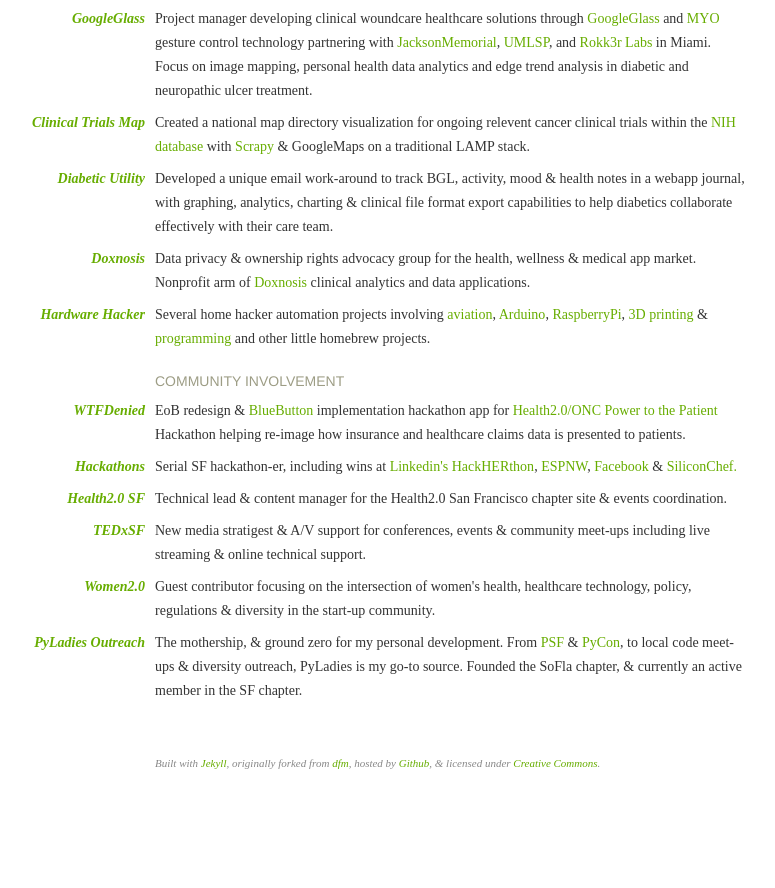
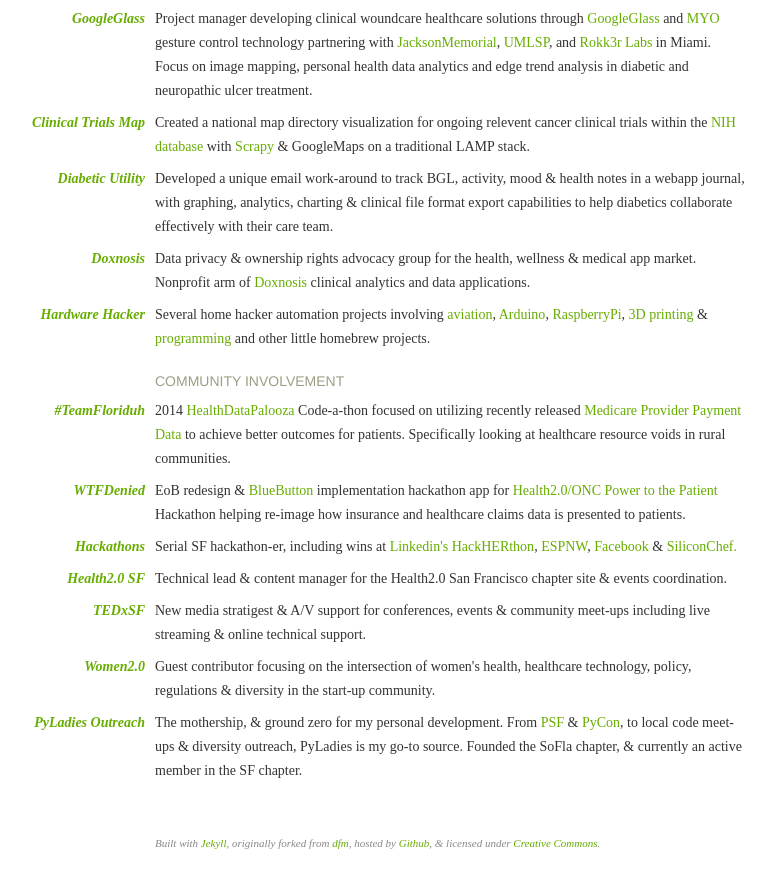
Before and after one commit to laurenstill/laurenstill.github.io, a Jekyll site: the page built from index.html, in a window 1280 px wide and 900 px high, scrolled down 1098 px. Shown: the top 888 px of the window, without its empty margins (290-1065 px from the left). Built offline with Jekyll 4.4.1, drawn with Linux system fonts in a browser that asks for light colours; before the commit the page ends 1918 px from its top, so only the background shows below that.

Commit message:
TeamFloriduh

```diff
--- a/_layouts/index.html
+++ b/_layouts/index.html
@@ -110,12 +110,21 @@
         <ul>
         <li class="project">
                 <span class="project-name">
+                    <a href="http://www.teamfloriduh.com">#TeamFloriduh</a>
+                </span>
+                <span class="project-desc">
+                    2014 <a href="http://healthdatapalooza.org/get-involved/code-a-palooza-at-health-datapalooza-2014/">HealthDataPalooza</a> Code-a-thon focused on utilizing recently released <a href="https://www.cms.gov/Research-Statistics-Data-and-Systems/Statistics-Trends-and-Reports/Medicare-Provider-Charge-Data/Physician-and-Other-Supplier.html">Medicare Provider Payment Data</a> to achieve better outcomes for patients.  Specifically looking at healthcare resource voids in rural communities.
+            </span>
+            </li>
+        <li class="project">
+                <span class="project-name">
                     <a href="/media/WTFDenied-presentation.pdf">WTFDenied</a>
                 </span>
                 <span class="project-desc">
                     EoB redesign &amp; <a href="http://www.healthit.gov/bluebutton">BlueButton</a> implementation hackathon app for <a href="http://www.health2con.com/devchallenge/code-a-thon-old/">Health2.0/ONC Power to the Patient</a> Hackathon helping re-image how insurance and healthcare claims data is presented to patients.
                </span>
             </li>
+
         <li class="project">
                 <span class="project-name">
                     <a href="http://en.wikipedia.org/wiki/Hackathon">Hackathons</a>
```
